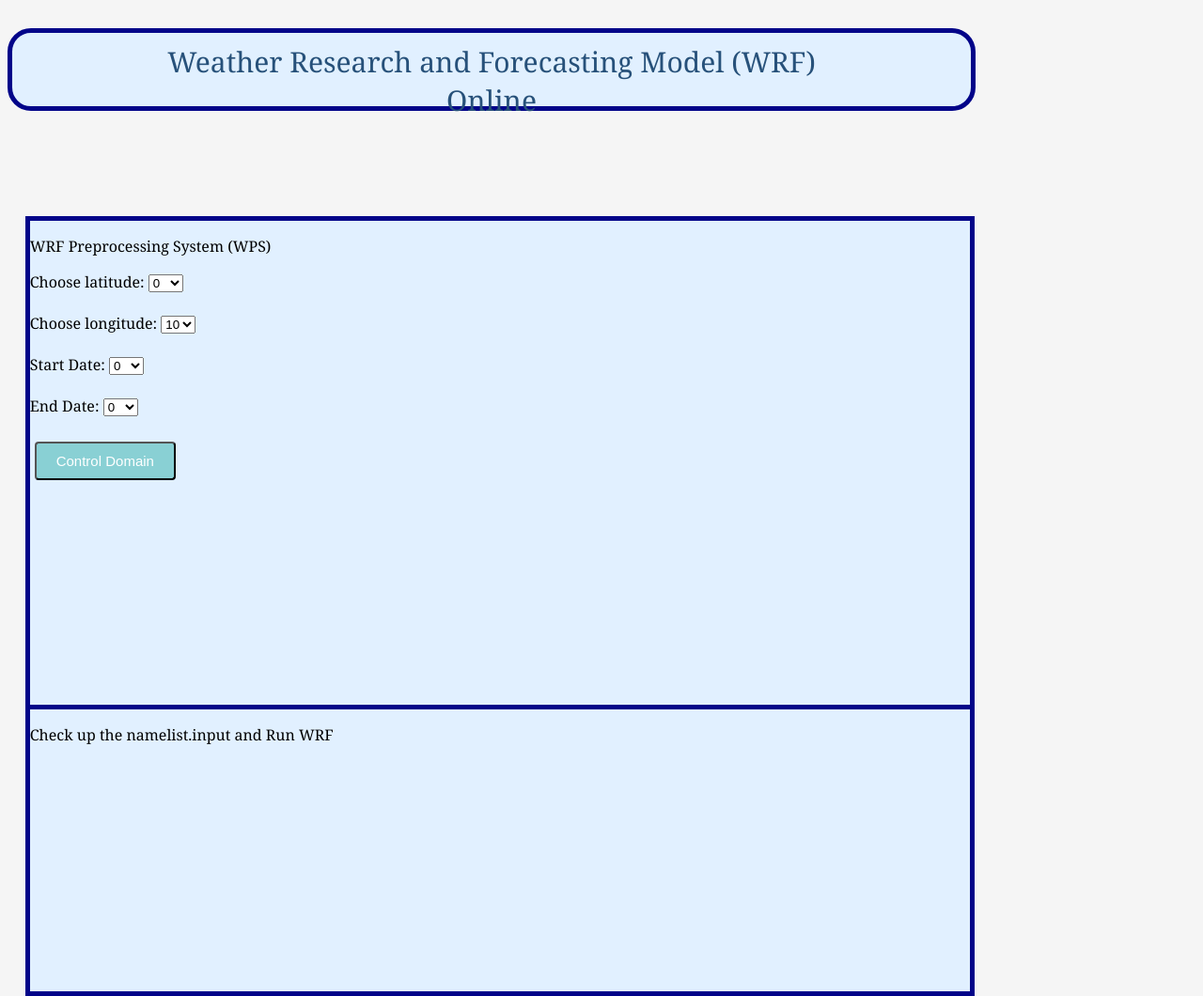
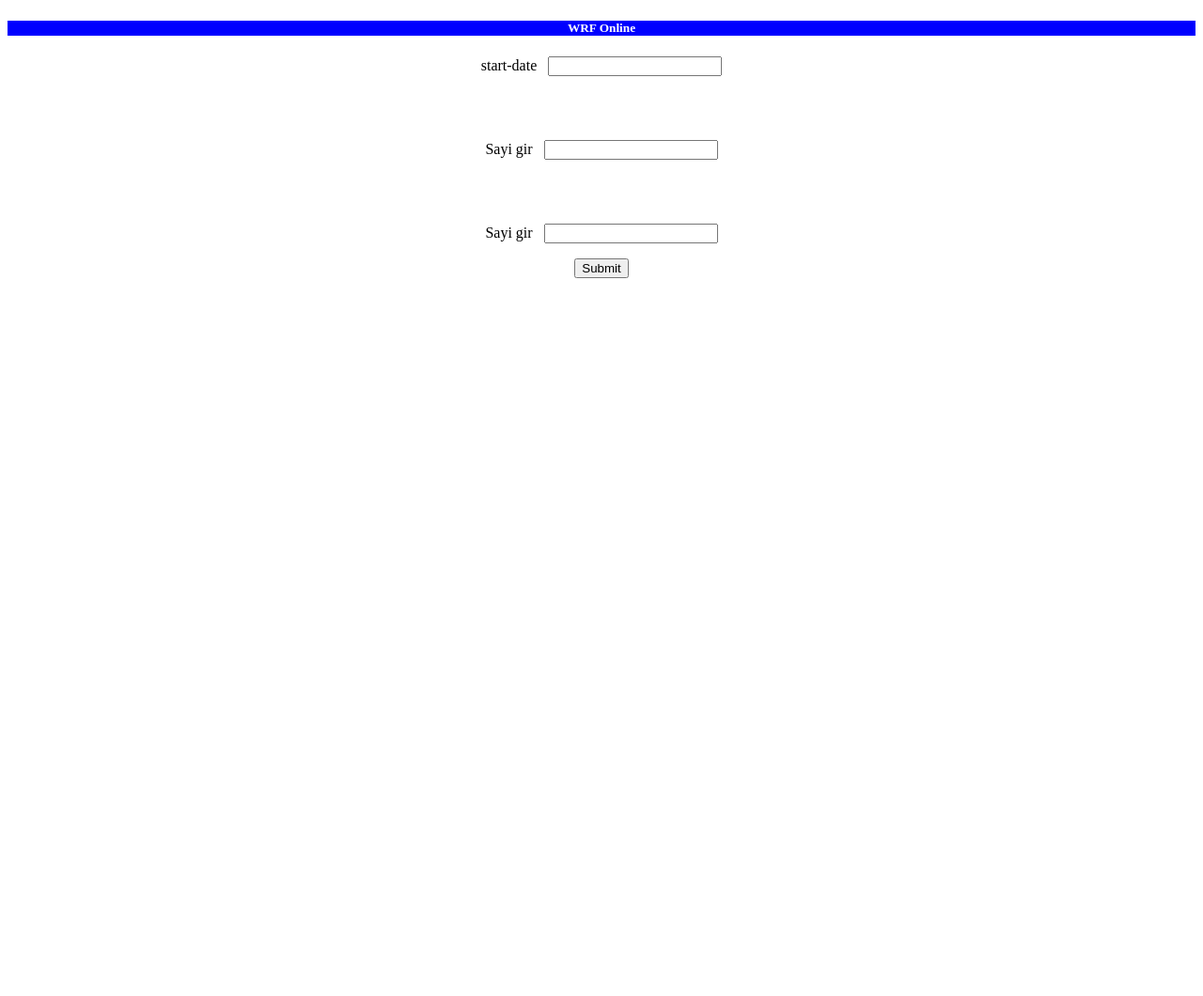
Before and after one commit to miade12/WRF-Online, a Flask app: template templates/index.html in a window 1280 px wide. Shown: the whole page at 94% size. After the commit the page ends 296 px from the top, so only its background shows below. Run offline with Flask 2, Linux system fonts and the light colour scheme; the template is opened without the code that fills it, so the values that code supplies are empty.

Commit message:
imported flask and published an example html file

```diff
--- a/main.py
+++ b/main.py
@@ -1,19 +1,78 @@
-#import flask
-#from flask import *
-from flask import Flask, render_template, jsonify, request
+# importing Flask and other modules
+from typing import Optional
+
+from flask import Flask, request, render_template
 
 app = Flask(__name__)
 
 
-@app.route('/')
-def hello():
-    return render_template('index.html')
-
-@app.route('/addition', methods=['POST'])
-def createImage():
-    data = request.json
-    result = data["num1"] + data["num2"]
-    return jsonify({"result": result})
+@app.route('/', methods=["POST"])
+def wps():
+    if request.method == "POST":
+        sd = request.form.get("start-date")
+        with open("/home/miade/Desktop/test/test", "w") as fo:
+            fo.write(sd)
+        return render_template('index.html')
 
 
-app.run(port=3000)
+"""
+WPS verileri
+max_dom = 1
+start_date = '2016-10-06_00:00:00',
+end_date = '2016-10-08_00:00:00',
+interval_seconds = 21600,
+prefix = 'FILE',
+
+
+max_dom = 1
+parent_id = 1,
+parent_grid_ratio = 1,
+i_parent_start = 1,
+j_parent_start = 1,
+e_we = 91,
+e_sn = 100,
+geog_data_res = 'default',
+dx = 27000,
+dy = 27000,
+map_proj = 'mercator',
+ref_lat = 28.00,
+ref_lon = -75.00,
+truelat1 = 30.0,
+truelat2 = 60.0,
+stand_lon = -75.0,
+geog_data_path = 'Your WPS_GEOG data location'
+
+"""
+
+"""
+WRF verileri
+
+run_days = 0,
+run_hours = 48,
+run_minutes = 0,
+run_seconds = 0,
+start_year = 2016,
+start_month = 10,
+start_day = 06,
+start_hour = 00,
+end_year = 2016,
+end_month = 10,
+end_day = 08,
+end_hour = 00,
+interval_seconds = 21600
+input_from_file = .true.,
+history_interval = 180,
+frames_per_outfile = 1,
+restart = .false.,
+restart_interval = 1440,
+time_step = 150,
+max_dom = 1,
+e_we = 91,
+e_sn = 100,
+e_vert = 45,
+num_metgrid_levels = 32
+dx = 27000,
+dy = 27000,
+"""
+
+app.run(port=5000)
--- a/templates/index.html
+++ b/templates/index.html
@@ -1,172 +1,36 @@
 <!DOCTYPE html>
 <html>
-
-
 <head>
-<title> WRF Online </title>
-
-<style>
-
-
-#container
-
-    {
-
-        width: 1000px;
-        height: 700px;
-        background-color: #e1f0ff;
-        border: 5px solid #020489;
-        position: absolute;
-        left: 6%;
-        top: 35%;
-        margin-left: -50px;
-        margin-top: -50px;
-        font-family: "Georgia";
-}
-
-#container2
-
-    {
-
-        width: 1000px;
-        height: 300px;
-        background-color: #e1f0ff;
-        border: 5px solid #020489;
-        position: absolute;
-        left: 6%;
-        top: 100%;
-        margin-left: -50px;
-        margin-top: -50px;
-        font-family: "Georgia";
-}
-
-
-#rcorners2 {
-  border-radius: 25px;
-  border: 5px solid #020489;
-  background: #e1f0ff;
-  padding: 10px;
-  width: 1000px;
-  height: 58px;
-  color: #27517a;
-  text-align: center;
-  font-size: 30px;
-  font-family: "Georgia";
-
-}
-
-
-.button {
-  display: inline-block;
-  border-radius: 4px;
-  background-color: #89d0d4;
-  border: true;
-  color: #FFFFFF;
-  text-align: center;
-  font-size: 15px;
-  padding: 10px;
-  width: 150px;
-  transition: all 0.5s;
-  cursor: pointer;
-  margin: 5px;
-}
-
-.button span {
-  cursor: pointer;
-  display: inline-block;
-  position: relative;
-  transition: 0.5s;
-}
-
-.button span:after {
-  content: '\00bb';
-  position: absolute;
-  opacity: 0;
-  top: 0;
-  right: -20px;
-  transition: 0.5s;
-}
-
-.button:hover span {
-  padding-right: 25px;
-}
-
-.button:hover span:after {
-  opacity: 1;
-  right: 0;
-}
 
 
 
-</style>
+</head>
+  <body>
+  <div style="text-align:center; color: white;background-color:blue;">
+   <h5> WRF Online</h5>
+  </div>
+    <form method="post" action="http://127.0.0.1:5000/" >
+      <center>
+        <table>
+          <tbody>
+            <tr><p>start-date&nbsp &nbsp<input type="text"
+                                             id="start-date"
+                                             name="start-date"></tr></p>
+            <br>
+            <br>
+            <tr><p>Sayi gir&nbsp &nbsp<input type="text"></tr></p>
+            <br>
+            <br>
+            <tr><p>Sayi gir&nbsp &nbsp<input type="text"></tr></p>
+            <input type="submit">
+          </tbody>
+        </table>
 
-</head>
+      </center>
 
 
 
 
-
-<body style="background-color:whitesmoke;">
-
-<p id="rcorners2"; font-family: "Georgia"; > Weather Research and Forecasting Model (WRF) <br> Online </p>
-
-
-
-
-<div id="container">
-
-    <p> WRF Preprocessing System (WPS) </p>
-<p>
-<label for="latitude">Choose latitude:</label>
-
-<select name="latitude" id="lat">
-  <option value="0">0</option>
-  <option value="20">20</option>
-  <option value="30">30</option>
-  <option value="40">40</option>
-</select>
-<br>
-<br>
-<label for="longitude">Choose longitude:</label>
-
-<select name="longitude" id="lon">
-  <option value="10">10</option>
-  <option value="20">20</option>
-  <option value="30">30</option>
-  <option value="40">40</option>
-</select>
-<br>
-<br>
-<label for="startDate">Start Date:</label>
-
-<select name="start_date" id="sd">
-  <option value="0">0</option>
-  <option value="20">20</option>
-  <option value="30">30</option>
-  <option value="40">40</option>
-</select>
-<br>
-<br>
-<label for="endDate">End Date:</label>
-
-<select name="end_date" id="ed">
-  <option value="0">0</option>
-  <option value="20">20</option>
-  <option value="30">30</option>
-  <option value="40">40</option>
-</select>
-<br>
-<br>
-<button class="button" style="vertical-align:middle"><span> Control Domain </span></button>
-<p/>
-    </div>
-
-<div id="container2">
-
-    <p> Check up the namelist.input and Run WRF </p>
-
-</div>
-
-
-</body>
+    </form>
+  </body>
 </html>
```
Also changed, not shown: templates/wps.html (added, +9 -0 lines), wrf_statics/namelist_input.py (added, +101 -0 lines), wrf_statics/namelist_wps.py (added, +36 -0 lines).
